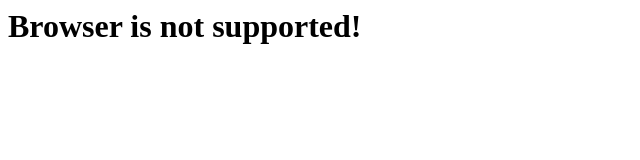
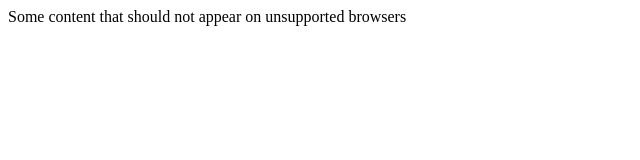
Before and after one commit to oat-sa/browser-support-checker, a website built with webpack: page index.html in a window 1280 px wide. Shown: the whole page, without its empty margins (0-640 px from the left). Built offline with Linux system fonts and the light colour scheme.

Commit message:
feat: checker implemented as separate file

```diff
--- a/index.html
+++ b/index.html
@@ -3,7 +3,7 @@
 <head>
     <meta charset="UTF-8">
     <title>Title</title>
-    <script type="module" src="dist/index.js"></script>
+    <script src="dist/checker.js"></script>
 </head>
 <body>
     Some content that should not appear on unsupported browsers
--- /dev/null
+++ b/src/checker.js
@@ -0,0 +1 @@
+require('./index.js').checkAndDisplay();
```
Also changed, not shown: dist/checker.js (added).
